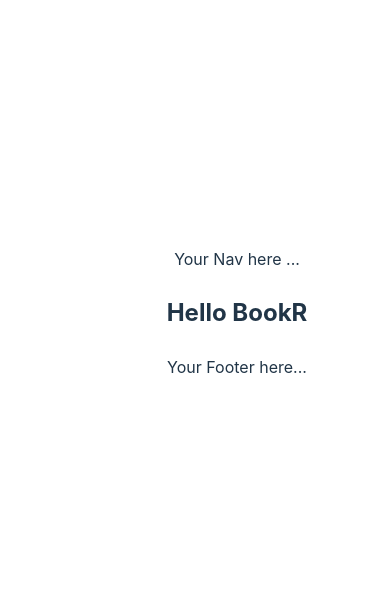
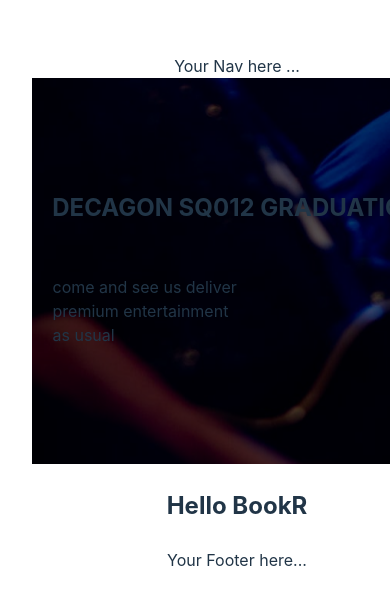
Before and after one commit to decadevs/event-booking-frontend-sq12, a React (Vite) app: page / in a window 390 px wide. Shown: the part 109-714 px from the top of the page. Built offline with nearby package versions, Linux system fonts and the light colour scheme.

Commit message:
add header component

```diff
--- a/src/App.tsx
+++ b/src/App.tsx
@@ -5,6 +5,8 @@ import { DashboardPage } from './pages/dashboard/DashboardPage';
 import { ContextProvider } from './utils/context';
 import { Bookerpallette} from './utils/theme';
 import { createTheme, ThemeProvider } from '@mui/material/styles';
+import Header from './components/header/Header';
+import MiniHeader from './components/miniHeader/Miniheader';
 
 
 
@@ -22,8 +24,11 @@ function App() {
      <ThemeProvider theme={theme}>
      Your Nav here ...
       <BrowserRouter>
+     {/* <Header /> */}
+     <MiniHeader />
+
         <Routes>
-          <Route path='' element={<DemoPage />} />
+          <Route path='/' element={<DemoPage />} />
           <Route path='/dashboard' element={<DashboardPage />} />
         </Routes>
       </BrowserRouter>
--- /dev/null
+++ b/src/components/header/Header.css
@@ -0,0 +1,18 @@
+
+.heroContainer{
+    background-image:url("../../assets/HeaderImg/header2.png");
+    height:20vh;
+    width: 100%;
+    padding-top: 1.2rem;
+}
+
+.goBack--button {
+margin-left: 10%;
+text-align: left;
+}
+.bookingpage--event--title{
+    margin-left: 10%;
+    margin-top: 3rem;
+    text-align: left;
+    font-size: 2rem;
+}
--- /dev/null
+++ b/src/components/header/Header.tsx
@@ -0,0 +1,24 @@
+import React from "react";
+import "./Header.css";
+import { useLocation } from "react-router-dom";
+
+const Header = () => {
+  //   const location = useLocation();
+  //   const eventDetailsPage = location.pathname === "/eventdetails";
+  //   const home = location.pathname === "/";
+
+  const event = {
+    title: "DECAGON SQ012 GRADUATION",
+    description: "come and see us deliver premium entertainment as usual",
+  };
+  return (
+    <div className="heroContainer">
+      <div event--booking>
+        <p className="goBack--button">&larr; Go Back </p>
+        <h2 className="bookingpage--event--title">{event.title}</h2>
+      </div>
+    </div>
+  );
+};
+
+export default Header;
--- /dev/null
+++ b/src/components/miniHeader/Miniheader.css
@@ -0,0 +1,52 @@
+.miniHeaderContainer {
+  background-image: url("../../assets/HeaderImg/header1.png");
+  height: 40vh;
+  width: 100%;
+  padding-top: 3rem;
+}
+
+.homepage--text--container--header {
+  font-size: 2.3rem;
+  margin-left: auto;
+  margin-right: auto;
+  max-width: 60%;
+  text-align: center;
+  line-height: 1.2;
+}
+.explore--more {
+  color: #ff5722;
+}
+.event--desc--title {
+  margin-left: 5%;
+  text-align: left;
+  padding-top: 3rem;
+  max-width: 45%;
+  line-height: 1.2;
+}
+.event--desc--details{
+    margin-left: 5%;
+    text-align: left;
+    padding-top: 2rem;
+    max-width: 45%;
+}
+
+.event--desc--goBackButton {
+  margin-left: 5%;
+  text-align: left;
+  padding-top: 0rem;
+}
+
+
+@media screen and (max-width: 720px){
+
+    .event--desc--title {
+        margin-left: auto;
+        margin-right: auto;
+        text-align: center;
+        padding-top: 3rem;
+        max-width: 100%;
+        line-height: 1.2;
+      }
+}.event--desc--goBackButton{
+    display: none;
+}
--- /dev/null
+++ b/src/components/miniHeader/Miniheader.tsx
@@ -0,0 +1,26 @@
+import React from "react";
+import "./Miniheader.css";
+import { useLocation } from "react-router-dom";
+
+const MiniHeader = () => {
+  const location = useLocation();
+  //   const eventDetailsPage = location.pathname === "/eventdetails";
+  const home = location.pathname === "/";
+
+  const event = {
+    title: "DECAGON SQ012 GRADUATION",
+    description: "come and see us deliver premium entertainment as usual",
+  };
+  return (
+    <div className="miniHeaderContainer">
+      <div>
+          <p className="event--desc--goBackButton">&larr; Go Back </p>
+          <h2 className="event--desc--title">{event.title}</h2>
+          <p className="event--desc--details">{event.description}</p>
+
+      </div>
+    </div>
+  );
+};
+
+export default MiniHeader;
```
Also changed, not shown: src/assets/HeaderImg/header1.png (added), src/assets/HeaderImg/header2.png (added).
